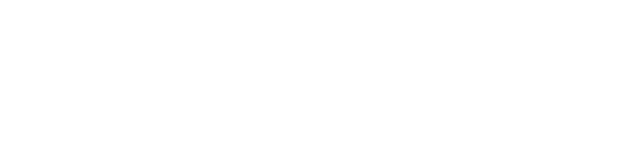
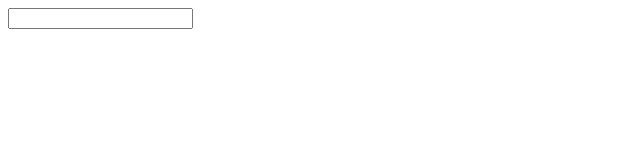
Before and after one commit to a0925809068/CED101-sass, a plain HTML site: page index.html in a window 1280 px wide. Shown: the whole page, without its empty margins (0-640 px from the left). Drawn offline with Linux system fonts and the light colour scheme.

Commit message:
第三次修改

```diff
--- a/index.html
+++ b/index.html
@@ -6,6 +6,6 @@
   <title>Document</title>
 </head>
 <body>
-  <input</ins>
+  <input type="text">
 </body>
 </html>
```
